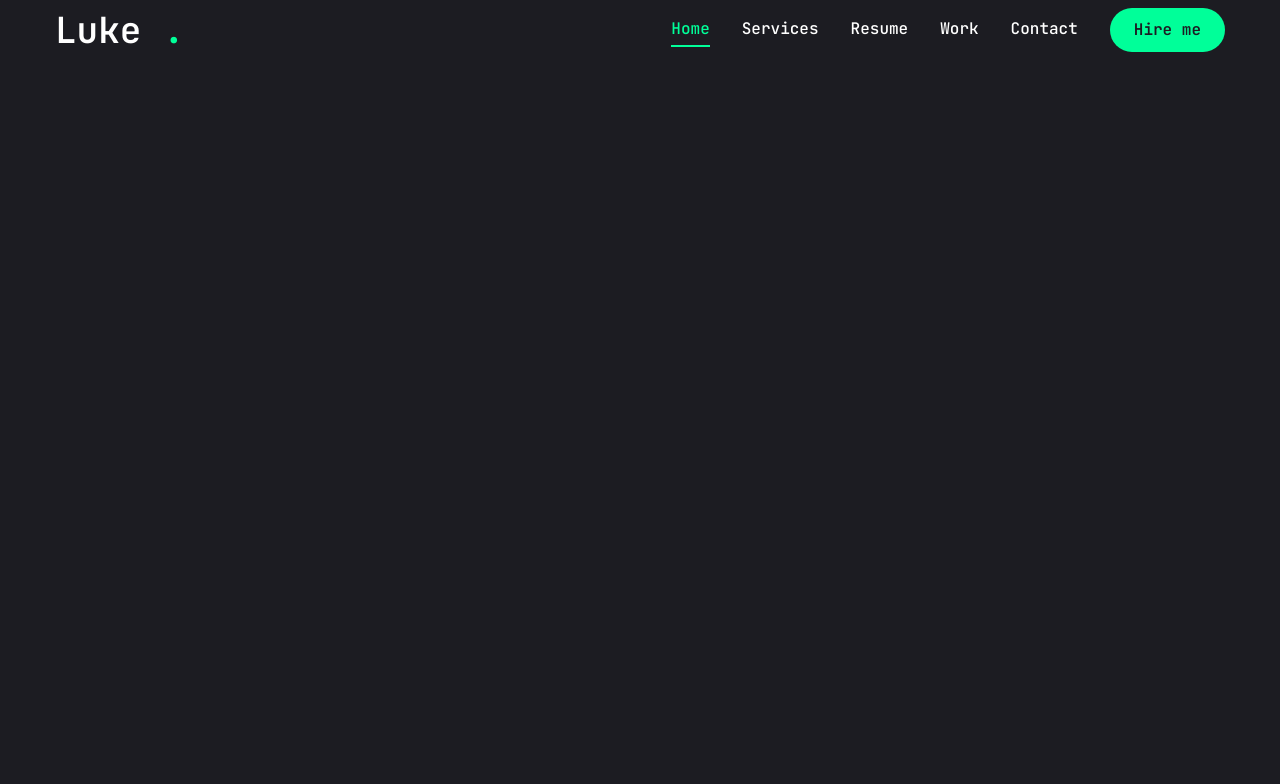
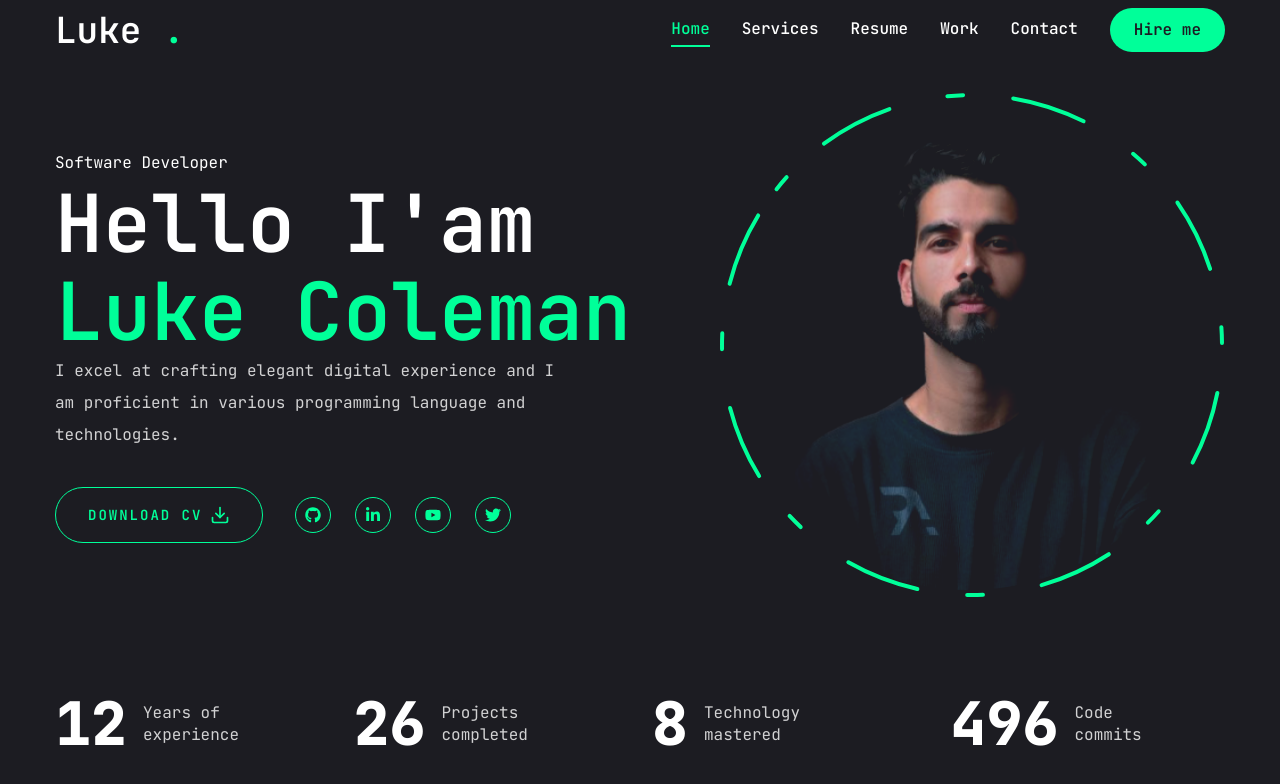
Before and after one commit to nishatislam04/portfolio, a Next.js app: page / in a window 1280 px wide. Shown: the top 784 px of the page. Built offline with nearby package versions, Linux system fonts and the light colour scheme.

Commit message:
fix: children element hiding

```diff
--- a/components/PageTransition.jsx
+++ b/components/PageTransition.jsx
@@ -10,12 +10,15 @@ export default function PageTransition({ children }) {
 		<AnimatePresence>
 			<div key={pathName}>
 				<motion.div
-					initial={{ opacity: 1 }}
-					animate={{
+					key={pathName}
+					initial={{ opacity: 0 }}
+					animate={{ opacity: 1 }}
+					exit={{
 						opacity: 0,
-						transition: { delay: 1, duration: 0.4, ease: "easeInOut" },
+						transition: { delay: 0, duration: 0.4, ease: "easeInOut" },
 					}}
-					className="fixed top-0 w-screen h-screen pointer-events-none bg-primary">
+					transition={{ duration: 0.4, ease: "easeInOut" }}
+					className="w-full h-full">
 					{children}
 				</motion.div>
 			</div>
```
